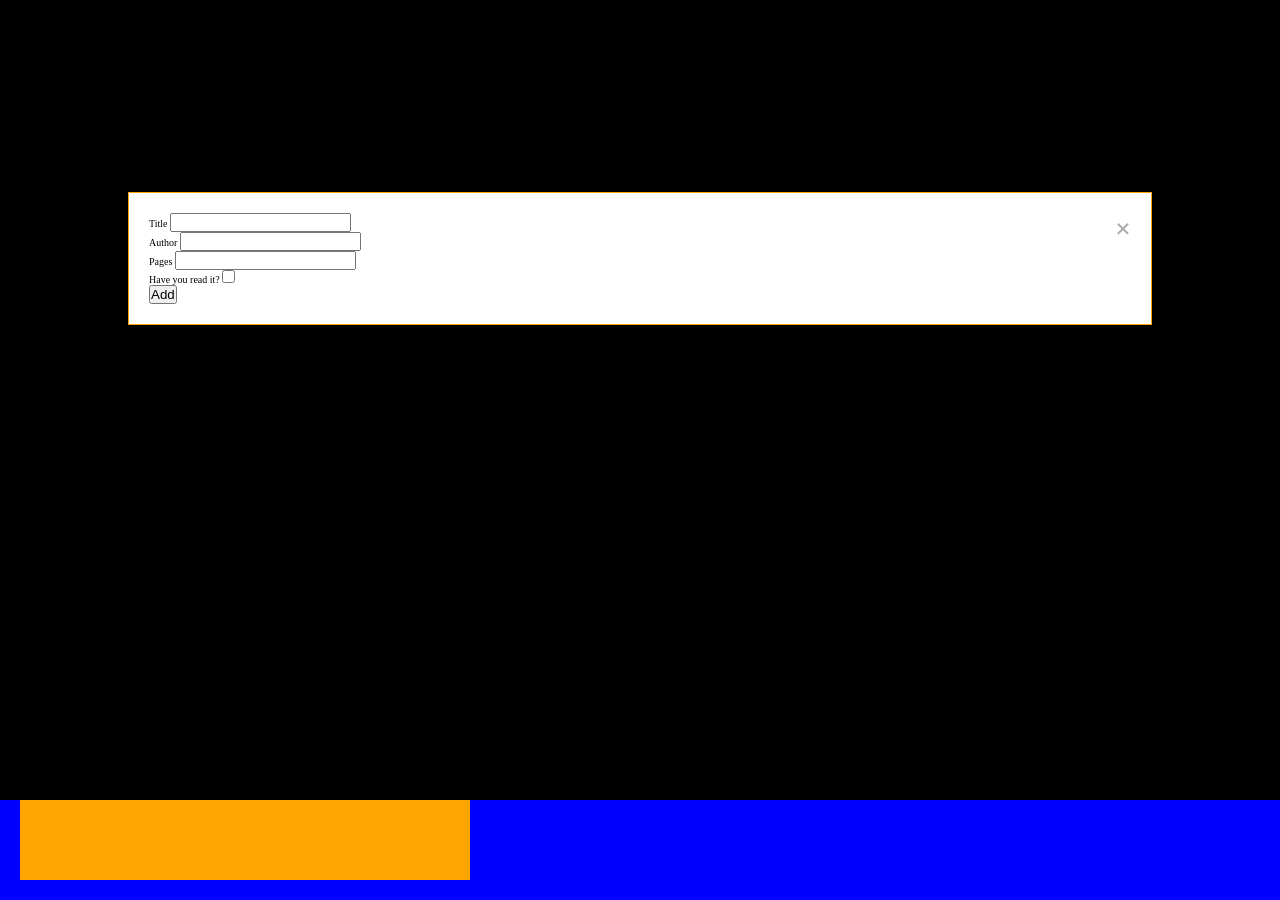
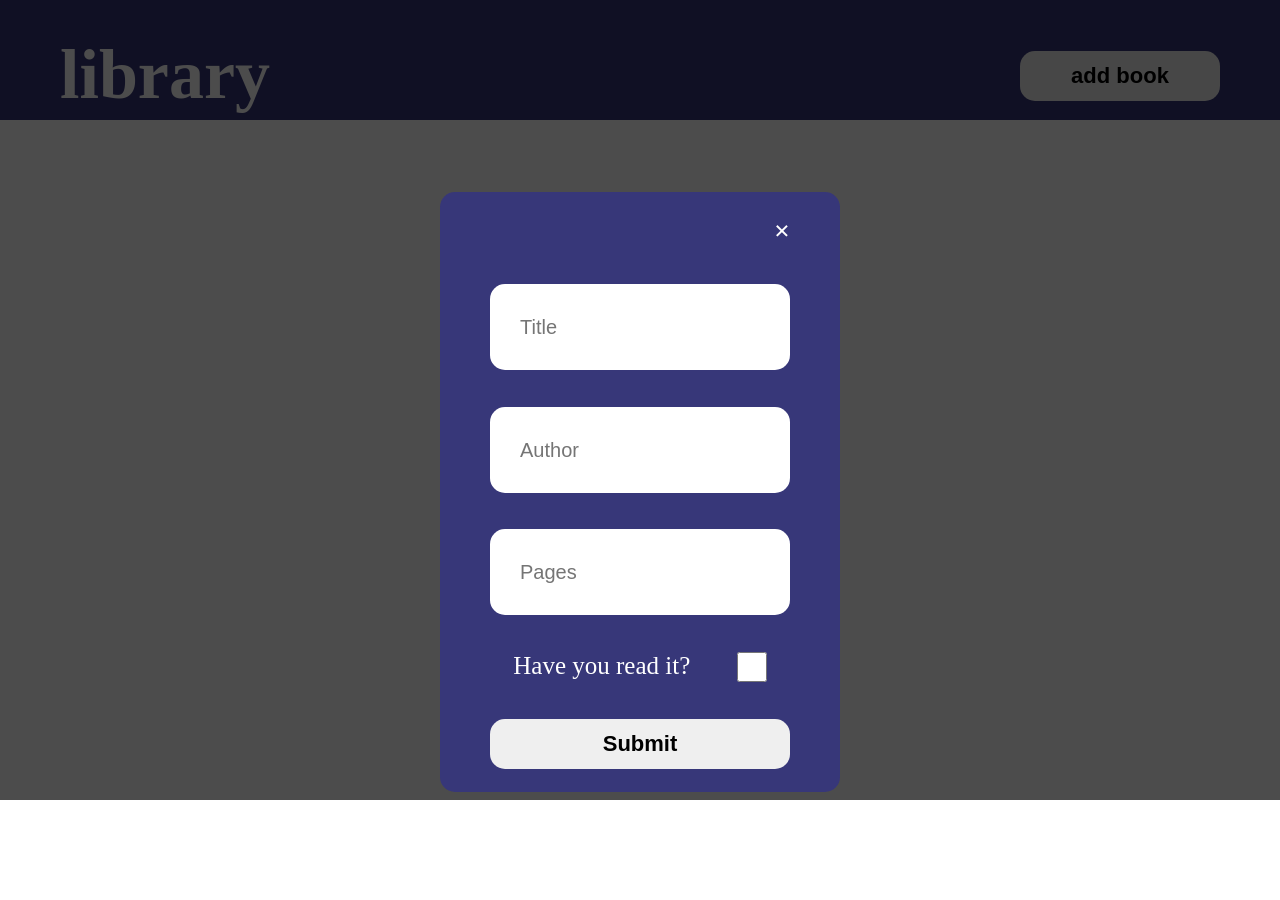
Before and after one commit to enochhh/library, a plain HTML site: page index.html in a window 1280 px wide. Both pictures are taken after a click on the button "add book". After the commit the page ends 800 px from the top, so only its background shows below. Drawn offline with Linux system fonts and the light colour scheme.

Commit message:
Finished styling

```diff
--- a/index.css
+++ b/index.css
@@ -14,25 +14,56 @@
     grid-template-rows: 1fr 8fr;
 }
 
+
 .header {
-    background-color: red;
+    background-color: rgb(55, 55, 121);
     grid-row:1/2;
     min-height: 12rem;
+    display: flex;
+    justify-content: space-between;
+    align-items: center;
+    font-size: 7rem;
+    padding: 4rem 6rem;
+}
+
+.header-title {
+    margin-top:3rem;
+    color:white;
+    font-weight: 600;
+}
+
+.header-btn {
+    font-size: 2.2rem;
+    height: 5rem;
+    width: 20rem;
+    border: none;
+    border-radius:1.5rem;
+    font-weight:600;
 }
 
 #library-container {
     display: grid;
-    background-color: blue;
+    background-color: white;
     grid-row:2/3;
     grid-template-columns: repeat(auto-fill, minmax(430px, 1fr));
     grid-template-rows: repeat(auto-fill, 1fr);
+    padding: 4rem 6rem;
+    row-gap: 5rem;
+    column-gap: 3rem;
 }
 
-.library-item, .book{
+.library-item {
     height: 35rem;
-    width: 45rem;
-    margin: 2rem;
-    background-color: orange;
+    width: 40rem;
+    background-color: white;
+    display: flex;
+    flex-direction: column;
+    font-size: 3rem;
+    align-items: center;
+    justify-content: space-around;
+    border:none;
+    border-radius: 1.5rem;
+    box-shadow:  0 7px 30px -10px rgba(2, 2, 2, 0.945);
 }
 
 .modal {
@@ -41,24 +72,67 @@
     z-index: 1; /* Sit on top */
     left:0;
     top:0;
-    width:100%;
+    width: 100%;
     height:100%;
     overflow:auto;
-    background-color: rgb(0,0,0);
+    background-color: rgb(0,0,0,.7);
+}
+
+.close {
+    color: white;
+    display:flex;
+    justify-content: end;
+    font-size:2.8rem;
+    font-weight:600;
 }
 
 .add-form-container {
-    background-color: white;
+    background-color: rgb(55, 55, 121);
     margin: 15% auto;
-    padding: 2rem;
-    border:.1rem solid orange;
-    width:80%;
+    padding: 2rem 5rem;
+    border:none;
+    border-radius: 1.5rem;
+    font-size: 2.5rem;
+    display:flex;
+    flex-direction: column;
+    justify-content: space-around;
+    min-height: 60rem;
+    height:40%;
+    min-width: 40rem;
+    width:20%;
+    gap: 3rem;
 }
 
-.close {
-    color: #aaa;
-    float: right;
-    font-size:2.8rem;
+.form-item {
+    display:flex;
+    justify-content: space-around;
+    color: white;
+}
+
+input {
+    width:100%;
+    padding: 3rem;
+    font-size: 2.2rem;
+    border-radius: 1.5rem;
+    border:none;
+}
+
+::placeholder {
+    /* padding: 2rem; */
+    font-size: 2rem;
+}
+
+#isRead {
+    height: 3rem;
+    width: 3rem;
+}
+
+#submit {
+    width: 30rem;
+    height: 5rem;
+    border:none;
+    border-radius: 1.5rem;
+    font-size:2.2rem;
     font-weight:600;
 }
 
@@ -70,9 +144,26 @@
 }
 
 .is-read {
-    background-color: green;
+    background-color: rgb(114, 201, 114);
+    color:white;
 }
 
 .not-read {
-    background-color: red;
+    background-color: rgb(219, 76, 76);
+    color:white;
 }
+
+.btn-group {
+    display:flex;
+    flex-direction: column;
+    gap: 2rem;
+}
+
+.card-btn {
+    font-size: 2.2rem;
+    width: 30rem;
+    height:5rem;
+    border-radius: 1.5rem;
+    border:none;
+    font-weight: 600;
+}
--- a/index.html
+++ b/index.html
@@ -11,35 +11,34 @@
 <body>
     <div class="container">
         <div class="header">
-            library
+            <div class="header-title">library</div>
             <div class="add-book">
                 <!-- Modal Button -->
-                <button id="add-btn">add book</button>
+                <button id="add-btn" class="header-btn">
+                    add book
+                </button>
                 <!-- The Modal -->
                 <div id="add-modal" class="modal">
                     <!-- Modal Content -->
                     <form id="add-form" class="add-form-container">
                         <span class="close">&times;</span>
                         <div class="form-item">
-                            <label for="title">Title</label>
-                            <input type="text" id="title" name="title">
+                            <input type="text" id="title" name="title" placeholder="Title">
                         </div>
 
                         <div class="form-item">
-                            <label for="author">Author</label>
-                            <input type="text" id="author" name="author">
+                            <input type="text" id="author" name="author" placeholder="Author">
                         </div>
 
                         <div class="form-item">
-                            <label for="pages">Pages</label>
-                            <input type="number" id="pages" name="pages">
+                            <input type="number" id="pages" name="pages" placeholder="Pages">
                         </div>
 
                         <div class="form-item">
                             <label for="isRead">Have you read it?</label>
                             <input type="checkbox" id="isRead" name="isRead">
                         </div>
-                        <button id="submit" type="submit">Add</button>
+                        <button id="submit" type="submit">Submit</button>
                     </form>
                 </div>
             </div>
--- a/index.js
+++ b/index.js
@@ -11,23 +11,8 @@ addBookBtn.addEventListener("click", openModal);
 span.addEventListener("click", closeModal);
 submit.addEventListener("click", getNewBook);
 
+let myLibrary = [];
 
-let myLibrary = [];
-const myBook1 = new Book('Gospel According to Jesus', 'John Macarthur', '500');
-const myBook2 = new Book('hi', 'dawg', '500');
-const myBook3 = new Book('bye', 'cat', '200');
-
-myLibrary.push(myBook1);
-myLibrary.push(myBook2);
-myLibrary.push(myBook3);
-// myLibrary.push(myBook);
-// myLibrary.push(myBook);
-// myLibrary.push(myBook);
-// myLibrary.push(myBook);
-// myLibrary.push(myBook);
-// myLibrary.push(myBook);
-// myLibrary.push(myBook);
-// myLibrary.push(myBook);
 displayBook();
 
 function Book(title, author, pages, isRead) {
@@ -52,22 +37,13 @@ window.onclick = function(e) {
     }
 }
 
-function isInLibrary(book) {
-    let title = myLibrary.find((oldBook, index) => {
-        if(book.title === oldBook.title) {
-            return true;
-        }
-        return false;
-    })
-}
-
 /* Adding New Book */
 function addBookFromInput() {
     const title = document.getElementById('title').value;
     const author = document.getElementById('author').value;
     const pages = document.getElementById('pages').value;
     const isRead = document.getElementById('isRead').checked;
-    console.log('READ OR NOT', isRead);
+
     return new Book(title, author, pages, isRead);
 }
 
@@ -152,4 +128,8 @@ function createCard(book) {
     buttonGroup.appendChild(readBtn);
     bookCard.appendChild(buttonGroup);
     libraryContainer.appendChild(bookCard);
+
+    buttonGroup.classList.add('btn-group');
+    removeBtn.classList.add('card-btn');
+    readBtn.classList.add('card-btn');
 }
```
